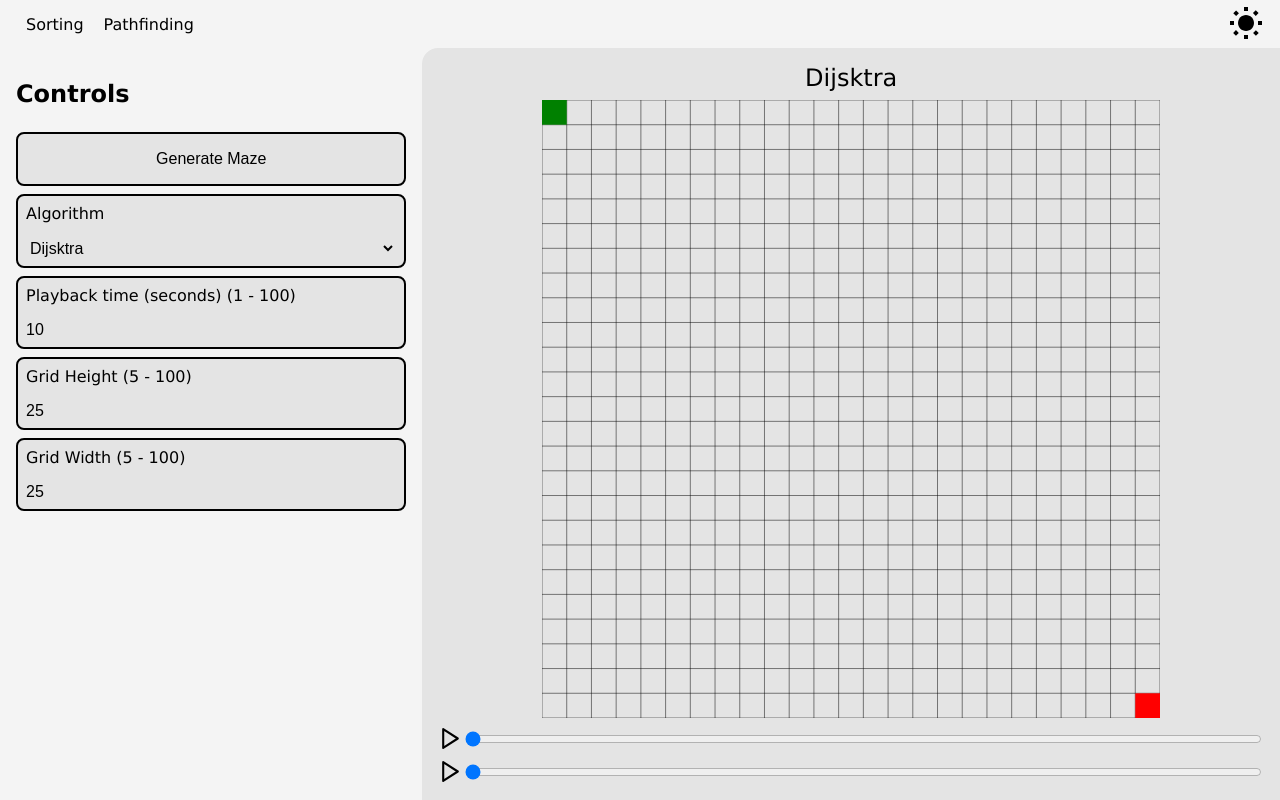
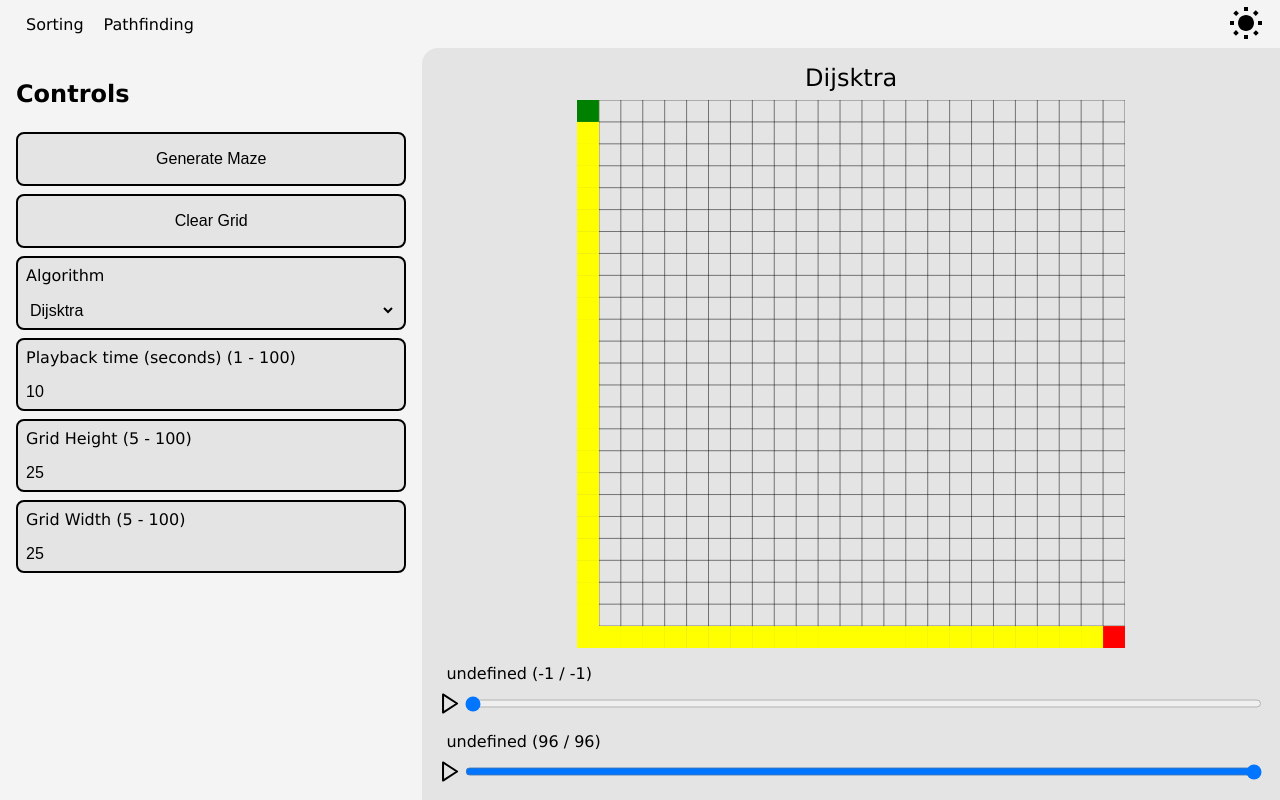
Before and after one commit to aboutBlank-dev/path-finding-sorting-visualizer, a React (Vite) app: page /pathfinding-visualizer/dijsktra in a window 1280 px wide. Built offline with nearby package versions, Linux system fonts and the light colour scheme.

Commit message:
added label to step slider

```diff
--- a/src/components/pathfinding/pathfindingCanvas.tsx
+++ b/src/components/pathfinding/pathfindingCanvas.tsx
@@ -2,6 +2,10 @@ import { useEffect, useRef } from "react";
 import useSize from "../../hooks/useSize";
 import "./pathfindingCanvas.css";
 import { GridNodeType, PathfindingGrid } from "../../types/pathfindingGrid";
+import {
+  PathfindingIterationStep,
+  PathfindingIterationStepAction,
+} from "../../types/pathfindingIterationStep";
 
 export enum PathfindingCanvasMode {
   MAZE = "MAZE",
@@ -11,14 +15,14 @@ export enum PathfindingCanvasMode {
 type PathfindingCanvasProps = {
   inputGrid: PathfindingGrid;
   mazeGrid: PathfindingGrid;
-  algorithmStepIndex: number;
+  pathfindingSteps: PathfindingIterationStep[];
   mode: PathfindingCanvasMode;
 };
 
 export default function PathfindingCanvas({
   inputGrid,
   mazeGrid,
-  algorithmStepIndex,
+  pathfindingSteps,
   mode,
 }: PathfindingCanvasProps) {
   const backgroundCanvasRef = useRef<HTMLCanvasElement>(null); //Grid Lines
@@ -50,7 +54,15 @@ export default function PathfindingCanvas({
       ctx.clearRect(0, 0, foregroundCanvas.width, foregroundCanvas.height);
 
       const grid = mode === PathfindingCanvasMode.MAZE ? mazeGrid : inputGrid;
-      drawWalls(ctx, foregroundCanvas.width, foregroundCanvas.height, grid);
+      drawPathfinding(
+        ctx,
+        pathfindingSteps,
+        foregroundCanvas.width,
+        foregroundCanvas.height,
+        inputGrid.width,
+        inputGrid.height
+      );
+      drawNodes(ctx, foregroundCanvas.width, foregroundCanvas.height, grid);
     }
   };
 
@@ -61,7 +73,7 @@ export default function PathfindingCanvas({
 
   useEffect(() => {
     drawForeground();
-  }, [inputGrid.grid, mode, mazeGrid]);
+  }, [inputGrid.grid, mode, mazeGrid, pathfindingSteps]);
 
   // Canvas size/Aspect ratio calculations
   let canvasWidth = 0;
@@ -126,7 +138,7 @@ const drawGridLines = (
   }
 };
 
-const drawWalls = (
+const drawNodes = (
   ctx: CanvasRenderingContext2D,
   canvasWidth: number,
   canvasHeight: number,
@@ -163,3 +175,36 @@ const drawWalls = (
     });
   }
 };
+
+const drawPathfinding = (
+  ctx: CanvasRenderingContext2D,
+  pathfindingSteps: PathfindingIterationStep[],
+  canvasWidth: number,
+  canvasHeight: number,
+  width: number,
+  height: number
+) => {
+  const cellWidth = canvasWidth / width;
+  const cellHeight = canvasHeight / height;
+  for (const step of pathfindingSteps) {
+    switch (step.action) {
+      case PathfindingIterationStepAction.VISIT:
+        ctx.fillStyle = "blue";
+        break;
+      case PathfindingIterationStepAction.PATH:
+        ctx.fillStyle = "yellow";
+        break;
+      default:
+        return;
+    }
+
+    step.coordinates.forEach((coord) => {
+      ctx.fillRect(
+        coord.y * cellWidth,
+        coord.x * cellHeight,
+        cellWidth,
+        cellHeight
+      );
+    });
+  }
+};
--- a/src/components/pathfinding/pathfindingControlsPanel.tsx
+++ b/src/components/pathfinding/pathfindingControlsPanel.tsx
@@ -23,6 +23,12 @@ export default function PathfindingControlsPanel(props: PanelProps) {
           onClick={() => pathfindingContext.generateMaze()}
         >
           Generate Maze
+        </button>
+        <button
+          className='input-button'
+          onClick={() => pathfindingContext.clearGrid()}
+        >
+          Clear Grid
         </button>
         <DropDown
           id='algorithm-dropdown'
--- a/src/components/pathfinding/pathfindingVisualizePanel.tsx
+++ b/src/components/pathfinding/pathfindingVisualizePanel.tsx
@@ -19,6 +19,18 @@ export default function PathfindingControlsPanel(props: PanelProps) {
     setMazeStepIndex(pathfindingContext.mazeGenerationSteps.length - 1);
   }, [pathfindingContext.mazeGenerationSteps]);
 
+  useEffect(() => {
+    setPathfindingStepIndex(
+      pathfindingContext.pathfindingIterationSteps.length - 1
+    );
+  }, [pathfindingContext.pathfindingIterationSteps]);
+
+  //get a copy of the pathfindingIterationSteps up to the current step
+  const pathfindingSteps = pathfindingContext.pathfindingIterationSteps.slice(
+    0,
+    pathfindingStepIndex + 1
+  );
+
   return (
     <Panel {...props} minSize={25}>
       <div className='visualize-section-wrapper'>
@@ -29,18 +41,20 @@ export default function PathfindingControlsPanel(props: PanelProps) {
           <PathfindingCanvas
             inputGrid={pathfindingContext.inputGrid}
             mazeGrid={mazeGridState}
-            algorithmStepIndex={0}
+            pathfindingSteps={pathfindingSteps}
             mode={PathfindingCanvasMode.MAZE}
           />
           <StepSlider
             activeStepIndex={mazeStepIndex}
-            max={pathfindingContext.mazeGenerationSteps.length - 1}
+            maxStepIndex={pathfindingContext.mazeGenerationSteps.length - 1}
             playbackTimeS={pathfindingContext.playbackTimeS}
             onChange={(value: number) => setMazeStepIndex(value)}
           />
           <StepSlider
             activeStepIndex={pathfindingStepIndex}
-            max={pathfindingContext.pathfindingIterationSteps.length - 1}
+            maxStepIndex={
+              pathfindingContext.pathfindingIterationSteps.length - 1
+            }
             playbackTimeS={pathfindingContext.playbackTimeS}
             onChange={(value: number) => setPathfindingStepIndex(value)}
           />
--- a/src/components/sorting/sortingVisualizePanel.tsx
+++ b/src/components/sorting/sortingVisualizePanel.tsx
@@ -32,8 +32,9 @@ export default function SortingVisualizePanel(props: PanelProps) {
             swap={sortingContext.iterationSteps[activeStepIndex]?.indexes ?? []}
           />
           <StepSlider
+            label='Sorting Step'
             activeStepIndex={activeStepIndex}
-            max={sortingContext.iterationSteps.length - 1}
+            maxStepIndex={sortingContext.iterationSteps.length - 1}
             playbackTimeS={sortingContext.playbackTimeS}
             onChange={(value: number) => onActiveStepChange(value)}
           />
--- a/src/components/stepSlider.css
+++ b/src/components/stepSlider.css
@@ -1,7 +1,6 @@
 .step-slider {
   display: flex;
-  justify-content: space-between;
-  align-items: center;
+  flex-direction: column;
   width: 100%;
 }
 
@@ -11,5 +10,10 @@
 }
 
 .slider {
-  flex: 1;
+  display: flex;
+  width: 100%;
 }
+
+.label {
+  color: var(--text-color);
+}
--- a/src/components/stepSlider.tsx
+++ b/src/components/stepSlider.tsx
@@ -2,16 +2,18 @@ import { useEffect, useMemo, useState } from "react";
 import "./stepSlider.css";
 
 type StepSliderProps = {
+  label: string;
   activeStepIndex: number;
-  max: number;
+  maxStepIndex: number;
   playbackTimeS: number;
   onChange: (value: number) => void;
 };
 
 let cancel = false;
 export default function StepSlider({
+  label,
   activeStepIndex,
-  max,
+  maxStepIndex,
   playbackTimeS,
   onChange,
 }: StepSliderProps) {
@@ -19,19 +21,19 @@ export default function StepSlider({
 
   const [intervalMS, stepIncrement] = useMemo(() => {
     let stepIncrement = 1;
-    const interval = (playbackTimeS * 1000) / max;
+    const interval = (playbackTimeS * 1000) / maxStepIndex;
     if (interval < 10) {
       stepIncrement = Math.ceil(10 / interval);
       return [10, stepIncrement];
     }
 
     return [interval, 1];
-  }, [playbackTimeS, max]);
+  }, [playbackTimeS, maxStepIndex]);
 
   if (playing) {
     setTimeout(() => {
       if (cancel) return;
-      if (activeStepIndex < max) {
+      if (activeStepIndex < maxStepIndex) {
         onChange(activeStepIndex + stepIncrement);
       } else {
         setPlaying(false);
@@ -43,7 +45,7 @@ export default function StepSlider({
     cancel = playing;
     setPlaying(!playing);
 
-    if (activeStepIndex === max) {
+    if (activeStepIndex === maxStepIndex) {
       onChange(0);
     }
   };
@@ -81,12 +83,16 @@ export default function StepSlider({
 
   return (
     <div className='step-slider'>
+      <span className='label'>
+        {label + ` (${activeStepIndex} / ${maxStepIndex})`}
+      </span>
+      <div className='slider'>
         {playing ? pauseSVG : playSVG}
         <input
           type='range'
           className='slider'
           min={0}
-        max={max}
+          max={maxStepIndex}
           value={activeStepIndex}
           onChange={(e) => {
             onChange(parseInt(e.target.value));
@@ -97,5 +103,6 @@ export default function StepSlider({
           }}
         />
       </div>
+    </div>
   );
 }
--- a/src/contexts/pathfindingContext.tsx
+++ b/src/contexts/pathfindingContext.tsx
@@ -23,6 +23,7 @@ export type PathfindingContextType = {
   setPlaybackTime: (time: number) => void;
   inputGrid: PathfindingGrid;
   setInputGrid: (grid: PathfindingGrid) => void;
+  clearGrid: () => void;
   mazeGenerationSteps: MazeGenerationStep[];
   pathfindingIterationSteps: PathfindingIterationStep[];
   generateMaze: () => void;
@@ -41,6 +42,7 @@ const PathfindingContext = createContext<PathfindingContextType>({
   setInputGridHeight: () => {},
   setInputGridWidth: () => {},
   setInputGrid: () => {},
+  clearGrid: () => {},
   generateMaze: () => {},
 });
 
@@ -79,6 +81,15 @@ export function PathfindingContextProvider({
     setInputGrid(emptyGrid);
   };
 
+  const clearGrid = () => {
+    const emptyGrid = GridUtils.createEmptyGrid(
+      inputGridWidth,
+      inputGridHeight
+    );
+    setInputGrid(emptyGrid);
+    setMazeGenerationSteps([]);
+  };
+
   const generateMaze = () => {
     const [mazeGrid, mazeGenerationSteps] = MazeUtils.generateMaze(inputGrid);
     setMazeGenerationSteps(mazeGenerationSteps);
@@ -110,6 +121,7 @@ export function PathfindingContextProvider({
         setInputGridWidth: setInputGridWidth,
         inputGrid: inputGrid,
         setInputGrid: setInputGrid,
+        clearGrid: clearGrid,
         mazeGenerationSteps: mazeGenerationSteps,
         pathfindingIterationSteps: pathfindingIterationSteps,
         generateMaze: generateMaze,
```
Lines whose indentation alone changed are shown as unchanged.
